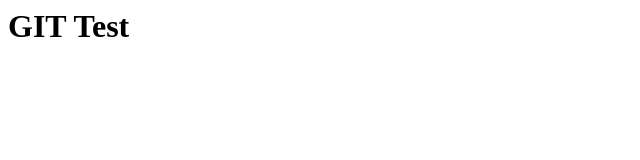
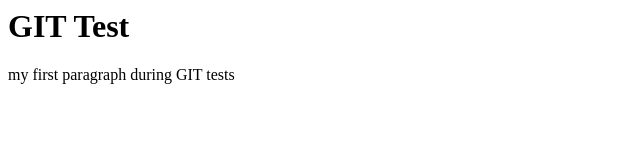
Before and after one commit to margin-zero/git-test, a plain HTML site: page index.html in a window 1280 px wide. Shown: the whole page, without its empty margins (0-640 px from the left). Drawn offline with Linux system fonts and the light colour scheme.

Commit message:
my first paragraph added

```diff
--- a/index.html
+++ b/index.html
@@ -1,5 +1,8 @@
 <html>
+
 <body>
     <h1>GIT Test</h1>
+    <p>my first paragraph during GIT tests</p>
 </body>
+
 </html>
```
